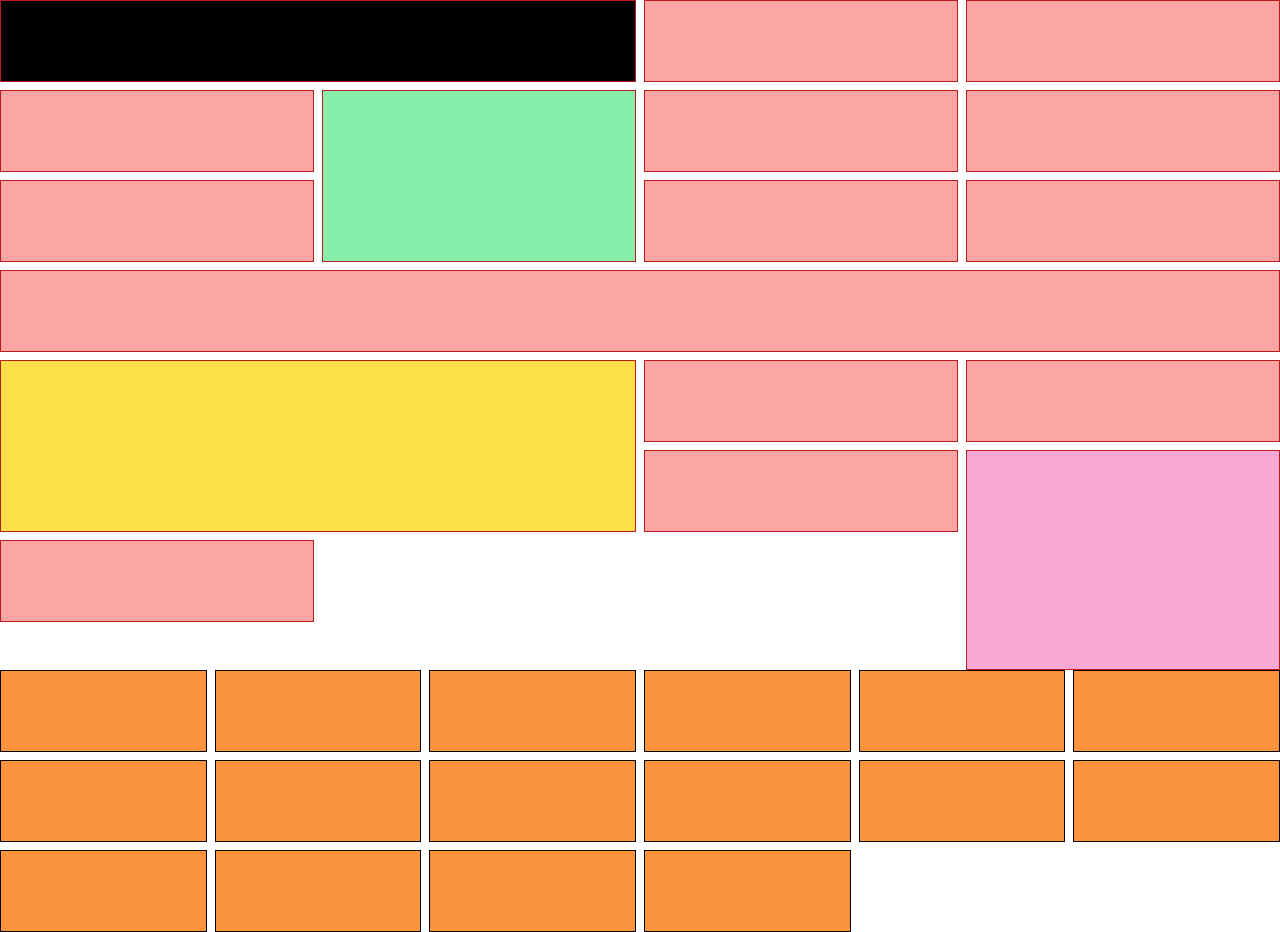
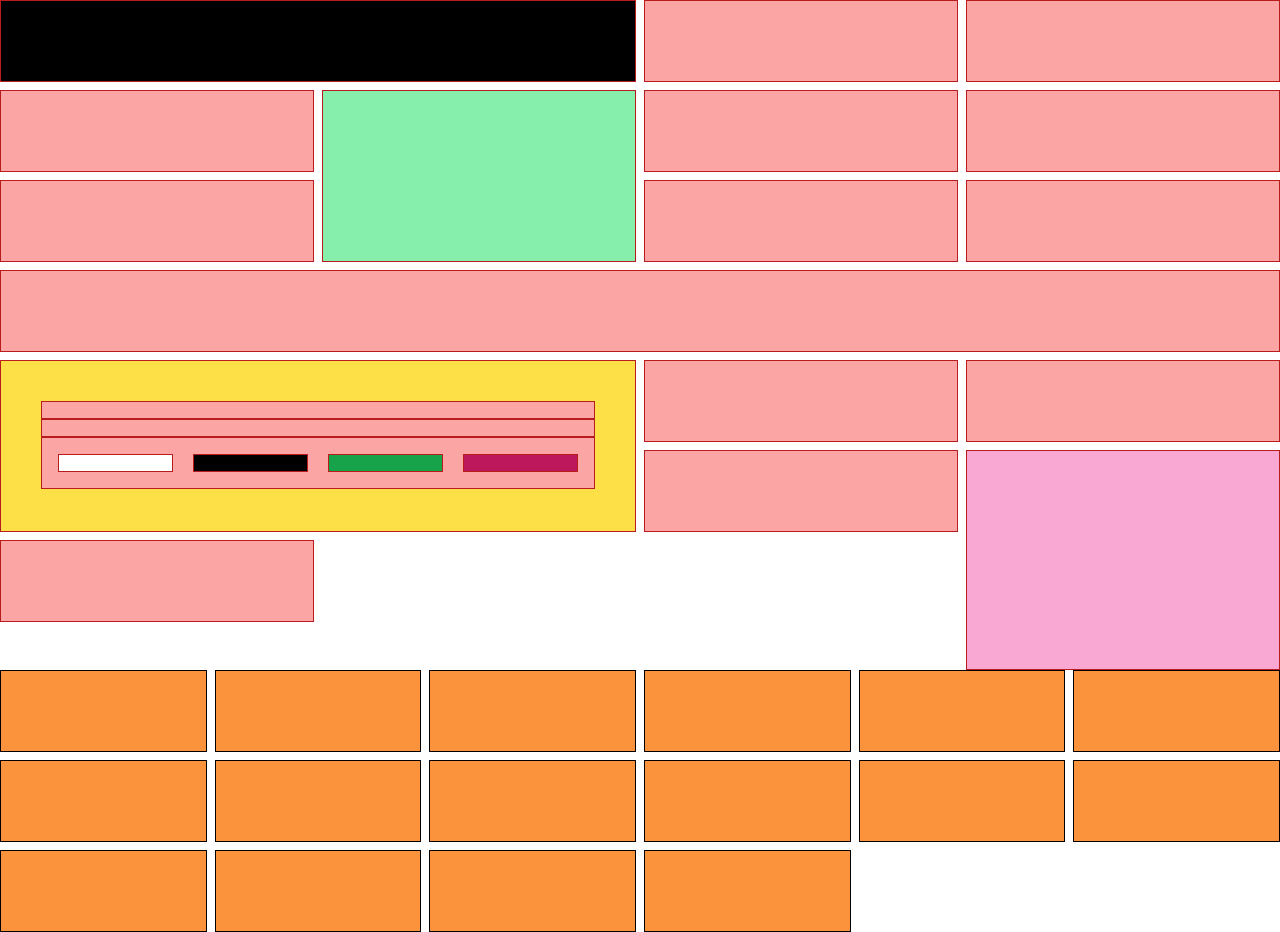
Before and after one commit to rupeshbhondave1681/React-Tailwind-Css, a React (Create React App) app: page /grid in a window 1280 px wide. Built offline with nearby package versions, Linux system fonts and the light colour scheme.

Commit message:
minor chages implemented

```diff
--- a/src/Pages/Grid/Grid.jsx
+++ b/src/Pages/Grid/Grid.jsx
@@ -15,7 +15,20 @@ export default function Grid() {
                 <div className="bg-red-300  border border-red-700 p-10"></div>
                 <div className="bg-red-300  border border-red-700 p-10"></div>
                 <div className="bg-red-300  border border-red-700 p-10 col-span-4"></div>
-                <div className="bg-yellow-300  border border-red-700 p-10 col-span-2 row-span-2"></div>
+                <div className="bg-yellow-300  border border-red-700 p-10 col-span-2 row-span-2">
+                    <div className=' grid grid-cols-1'>
+                        <div className="bg-red-300  border border-red-700 p-2"></div>
+                        <div className="bg-red-300  border border-red-700 p-2 "></div>
+                        <div className="bg-red-300  border border-red-700 p-4">
+                            <div className='grid grid-cols-4 gap-5'>
+                            <div className="bg-white  border border-red-700 p-2"></div>
+                            <div className="bg-black  border border-red-700 p-2 "></div>
+                            <div className="bg-green-600  border border-red-700 p-2"></div>
+                        <div className="bg-pink-700  border border-red-700 p-2 "></div>
+                            </div>
+                        </div>
+                    </div>
+                </div>
                 <div className="bg-red-300  border border-red-700 p-10"></div>
                 <div className="bg-red-300  border border-red-700 p-10"></div>
                 <div className="bg-red-300  border border-red-700 p-10"></div>
```
